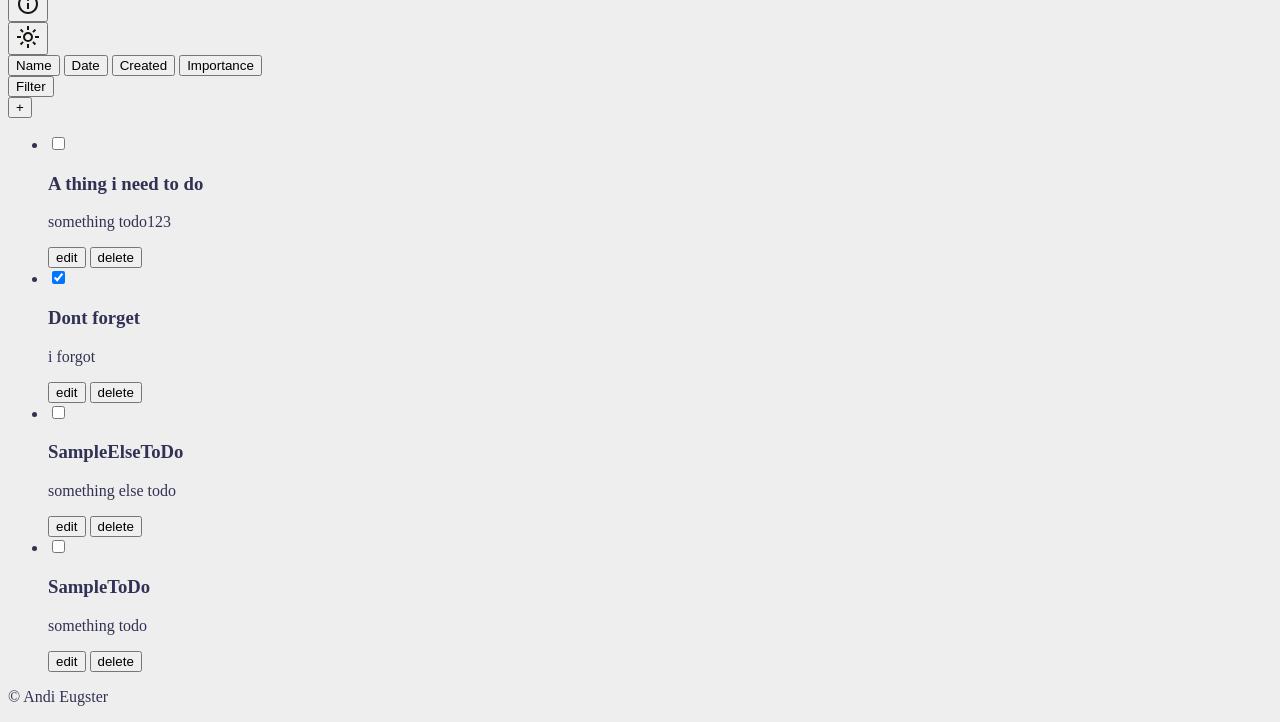
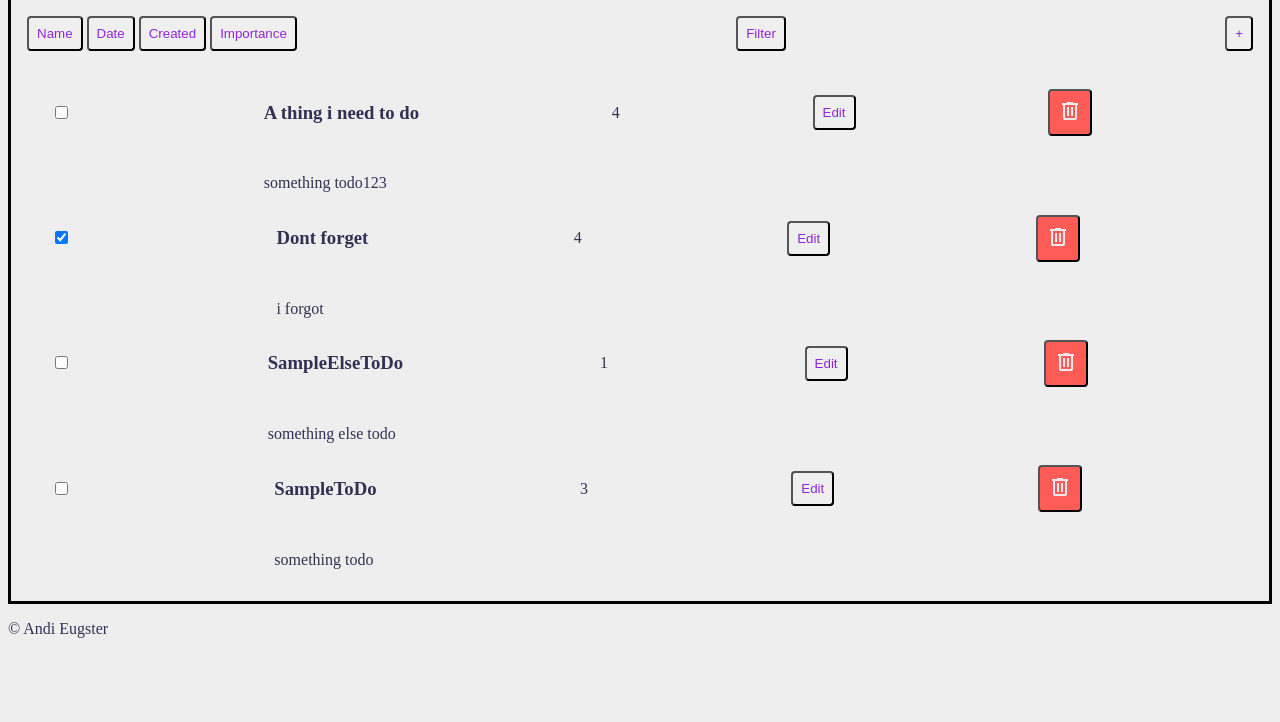
Before and after one commit to Zwebelee/simple-to-do-list, a website with bundled scripts: page source/public/index.html in a window 1280 px wide. Shown: the part 91-813 px from the top of the page. Built offline with nearby package versions, Linux system fonts and the light colour scheme.

Commit message:
💩 "update" todos

```diff
--- a/source/public/form.html
+++ b/source/public/form.html
@@ -6,6 +6,7 @@
   <script src="https://cdnjs.cloudflare.com/ajax/libs/handlebars.js/4.7.3/handlebars.min.js"
           integrity="sha256-/PJBs6QWvXijOFIX04kZpLb6ZtSQckdOIavLWKKOgXU=" crossorigin="anonymous" defer></script>
   <script src="scripts/index.js" type="module"></script>
+  <script src="scripts/form.js" type="module"></script>
   <script src="scripts/services/data/todo-store.js" type="module"></script>
 
   <link rel="stylesheet" href="styles/main.css">
--- a/source/public/index.html
+++ b/source/public/index.html
@@ -12,7 +12,10 @@
 </head>
 <body>
 <header>
+  <div class="header-title">
   <h1>Awesome ToDo-List</h1>
+  </div>
+  <div class="header-buttons">
   <nav>
     <a class="nav-link-button" href="about.html">
       <button class="about">
@@ -23,6 +26,7 @@
   <button class="theme-toggle" id="theme-toggle">
     <img class="theme-icon" src="assets/light_mode.svg" alt="Toggle Theme"/>
   </button>
+  </div>
 
 </header>
 <main>
@@ -45,7 +49,7 @@
     </div>
 
   </div>
-  <div >
+  <div class="todo-list-container" >
     <ul class="todo-list" id="todo-list">
     </ul>
   </div>
--- a/source/public/scripts/index.js
+++ b/source/public/scripts/index.js
@@ -18,13 +18,28 @@ function createSampleToDos(todos) {
   return todos
     .map(
       (todo) =>
-        `<li>
-      <input type="checkbox" ${todo.finished ? "checked" : ""}/>
-      <h3>${todo.title}</h3>
-      <p>${todo.description}</p>
-      <button type="button" class="button-edit" data-action="edit" data-todo-guid=${todo.guid}>edit</button>
-      <button type="button" class="button-delete" data-action="delete" data-todo-guid=${todo.guid}>delete</button>
-      </li>`
+        `<li class="todo-list-item">
+            <div class="todo-grid-status">
+              <input type="checkbox" ${todo.finished ? "checked" : ""}/>
+            </div>
+            <div class="todo-grid-duedate">
+              <p>${todo.dueDate}</p>
+            </div>
+            <div class="todo-grid-title"><h3>${todo.title}</h3></div>
+            <div class="todo-grid-description"><p>${todo.description}</p></div>
+            <div class="todo-grid-importance">
+              <span class="importance-${todo.importance}">${todo.importance}</span>
+            </div>
+            <div class="todo-grid-edit">
+            <button type="button" class="button-edit" data-action="edit" data-todo-guid=${todo.guid}>Edit</button>
+            </div>
+            <div class="todo-grid-delete">
+              <button type="button" class="button-delete" data-action="delete" data-todo-guid=${todo.guid}>
+                <img class="delete-icon" src="assets/delete.svg" alt="Delete" />
+              </button>
+            </div>
+          </div>
+        </li>`
     )
     .join("");
 }
@@ -71,52 +86,7 @@ if (titleButton) {
 
 renderTodoList();
 
-const form = document.querySelector("#form");
-const titleInput = document.querySelector("#title");
-const importanceInput = document.querySelector("#importance");
-const dueDateInput = document.querySelector("#dueDate");
-const finishedInput = document.querySelector("#finished");
-const descriptionInput = document.querySelector("#description");
 
-if (form) {
-  form.addEventListener("submit", event => {
-    event.preventDefault();
-
-    const ids = todoStore.todos.map(todo => todo.id);
-
-    // Find the maximum id
-    const maxId = Math.max(...ids);
-
-    // Create a new todolist-object
-    const newTodo = {
-      guid: crypto.randomUUID(),
-      id: maxId+1,
-      title: titleInput.value,
-      importance: importanceInput.value,
-      dueDate: dueDateInput.value,
-      finished: finishedInput.checked,
-      description: descriptionInput.value
-    };
-
-
-    // Push the new to-do to the todos array
-    todoStore.todos.push(newTodo);
-
-    // Save the updated todos array to localStorage
-    localStorage.setItem('simple-todos', JSON.stringify(todoStore.todos));
-
-    // Clear the form fields
-    titleInput.value = '';
-    importanceInput.value = '';
-    dueDateInput.value = '';
-    finishedInput.checked = false;
-    descriptionInput.value = '';
-
-    // Update the UI
-    renderTodoList();
-
-  });
-}
 
 
 todoListElement.addEventListener("click", event => {
@@ -128,7 +98,7 @@ todoListElement.addEventListener("click", event => {
       console.log('delete')
 
       // delete via filter (does not mutate the array, thus slightly slower)
-      todoStore.todos = todoStore.todos.filter(todo => todo.guid !== todoGuid);
+     todoStore.todos = todoStore.todos.filter(todo => todo.guid !== todoGuid);
 
       /** // alternative delete via splice (mutates the array, thus faster on large arrays)
       const todoIndex = todoStore.todos.findIndex(todo => todo.guid === todoGuid);
@@ -145,6 +115,8 @@ todoListElement.addEventListener("click", event => {
 
     } else if (action === "edit") {
       console.log('edit')
+      window.location.href = `form.html?guid=${todoGuid}`;
+
     }
   }
 
--- a/source/public/scripts/services/data/todo-store.js
+++ b/source/public/scripts/services/data/todo-store.js
@@ -33,6 +33,9 @@ function compareTodosImportance(t1,t2){
   return t2.importance - t1.importance;
 }
 
+/** function deleteTodoByGuid(guid){
+  this.todos = this.todos.filter(todo => todo.guid !== guid);
+} */
 
 function todosSortedBy(field, order='asc') {
   let compareFunction;
--- a/source/public/styles/main.css
+++ b/source/public/styles/main.css
@@ -3,6 +3,7 @@
     --secondary: #0ff;
     --light: #eee;
     --dark: #313154;
+    --danger: #ff5b57;
 }
 
 * {
@@ -19,6 +20,99 @@ body.dark-theme {
     color: var(--light);
 }
 
+header {
+    display: flex;
+    justify-content: space-between;
+    align-items: center;
+}
+
+main {
+    border-style: solid;
+    border-color: black;
+}
+
+.header-buttons {
+    display:flex;
+    gap: 0.5rem;
+}
+
+.controller {
+    display: flex;
+    justify-content: space-between;
+    align-items: center;
+    width: 100%;
+    padding: 1rem;
+}
+
+.todo-grid-status {
+    grid-area: status;
+}
+
+.todo-grid-duedate {
+    grid-area: duedate;
+}
+
+.todo-grid-title {
+    grid-area: title;
+}
+
+.todo-grid-description {
+    grid-area: description;
+}
+
+.todo-grid-importance {
+    grid-area: importance;
+}
+
+.todo-grid-edit {
+    grid-area: edit;
+}
+
+.todo-grid-delete {
+    grid-area: delete;
+}
+
+.todo-list-item {
+    display: grid;
+    grid-template:
+            "status title importance edit delete"
+            "duedate description description description description";
+    gap: 1rem;
+    align-items: center;
+
+}
+
+/** .todo-list {
+    display: flex;
+    flex-direction: column;
+}
+
+.todo-list-item {
+    display: flex;
+    align-items: center;
+    justify-content: space-between;
+    padding: 1rem;
+    border-radius: 0.5rem;
+    box-shadow: 0 0 10px rgb(0 0 0 / 10%);
+    margin-bottom: 1rem;
+} */
+
+button {
+    padding: 0.5rem;
+    border-radius: 0.25rem;
+    color: var(--primary);
+    cursor: pointer;
+    transition: 0.2s ease-in-out;
+}
+
+button:hover {
+    opacity: 0.5;
+}
+
+.todo-list-item .button-delete {
+    background-color: var(--danger);
+}
+
 .theme-icon {
     filter: invert(1);
 }
```
Also changed, not shown: source/public/scripts/form.js (added, +129 -0 lines), source/public/assets/delete.svg (added).
